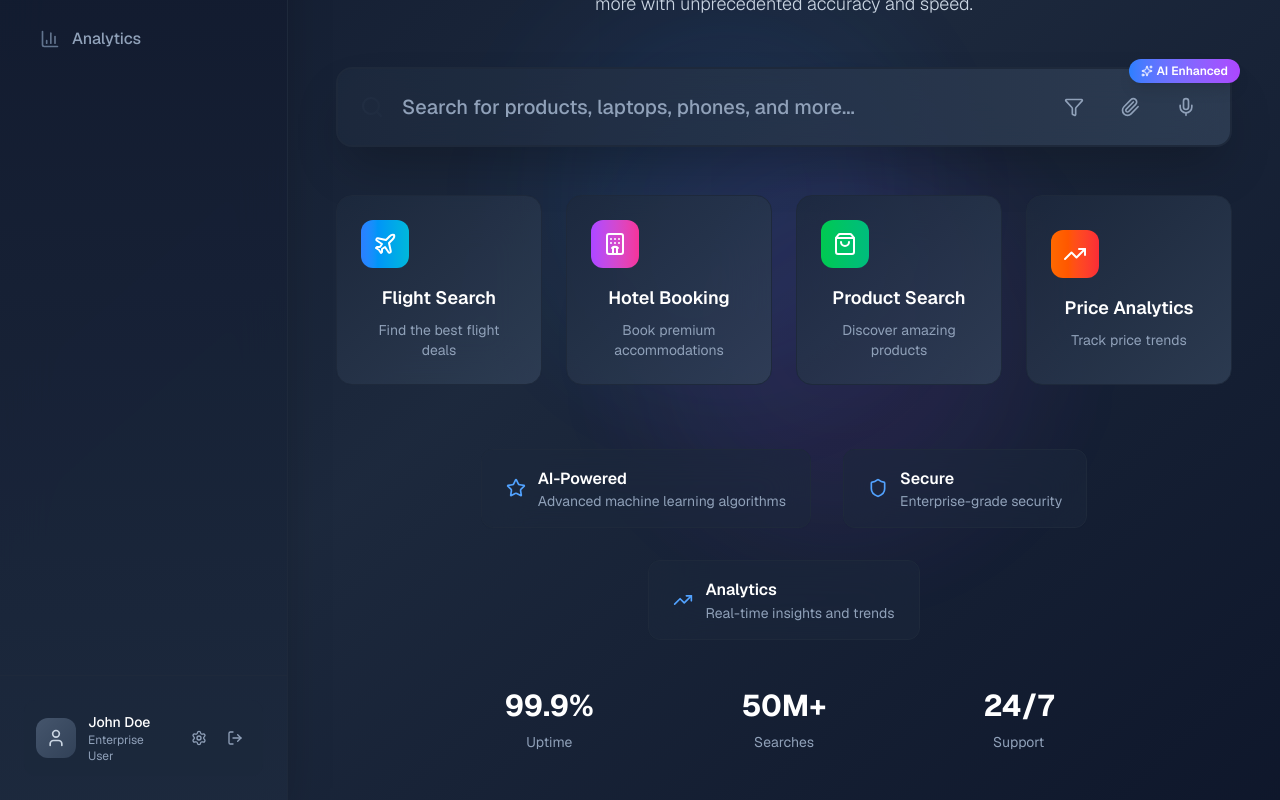
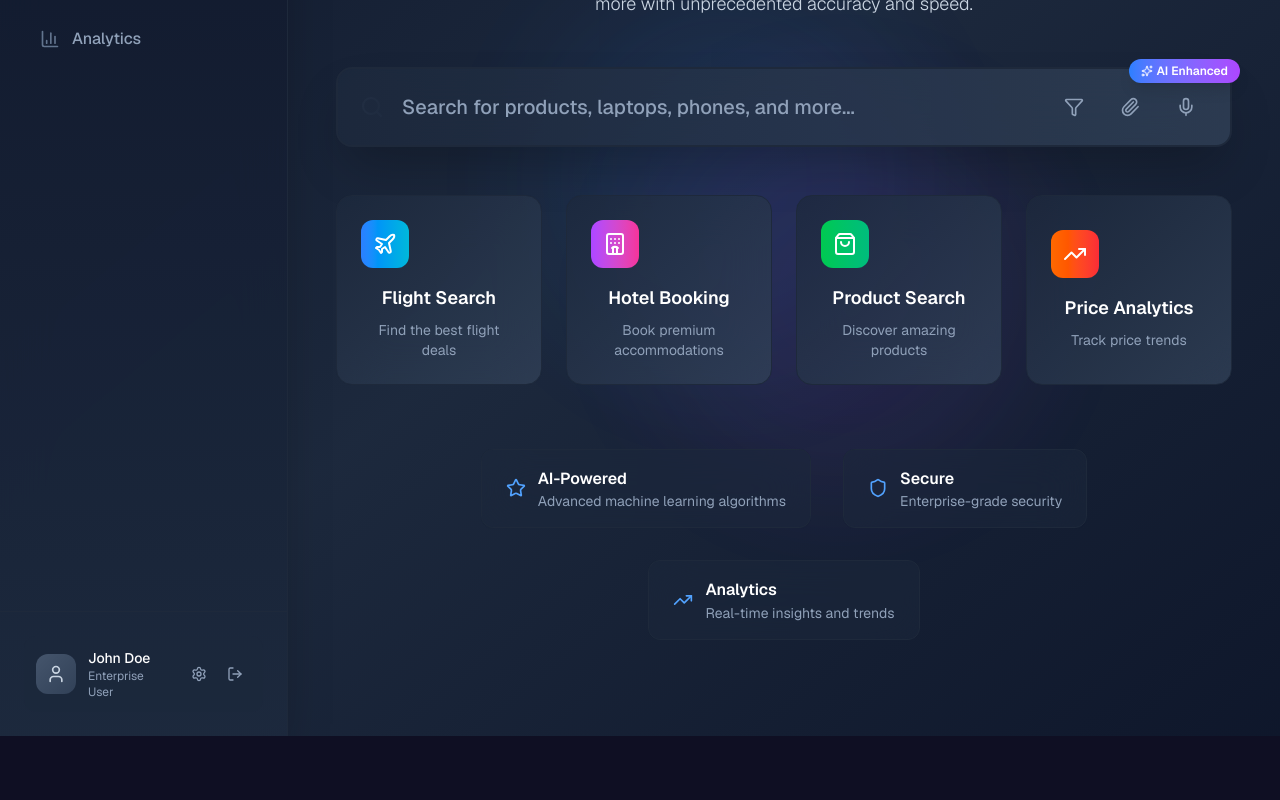
Before and after one commit to passionateSandy2004/BilmoWebV1, a Next.js app: page / in a window 1280 px wide. Shown: the part 331-1131 px from the top of the page. After the commit the page ends 1067 px from the top, so only its background shows below. Built offline with nearby package versions, Linux system fonts and the light colour scheme.

Commit message:
Remove statistics section from homepage for cleaner design

```diff
--- a/app/page.tsx
+++ b/app/page.tsx
@@ -107,21 +107,6 @@ export default function Home() {
                 })}
               </div>
 
-              {/* Stats */}
-              <div className="grid grid-cols-3 gap-8 max-w-2xl mx-auto">
-                <div className="text-center">
-                  <div className="text-3xl font-bold text-white mb-2">99.9%</div>
-                  <div className="text-slate-400 text-sm">Uptime</div>
-                </div>
-                <div className="text-center">
-                  <div className="text-3xl font-bold text-white mb-2">50M+</div>
-                  <div className="text-slate-400 text-sm">Searches</div>
-                </div>
-                <div className="text-center">
-                  <div className="text-3xl font-bold text-white mb-2">24/7</div>
-                  <div className="text-slate-400 text-sm">Support</div>
-                </div>
-              </div>
             </div>
           </div>
         </main>
```
